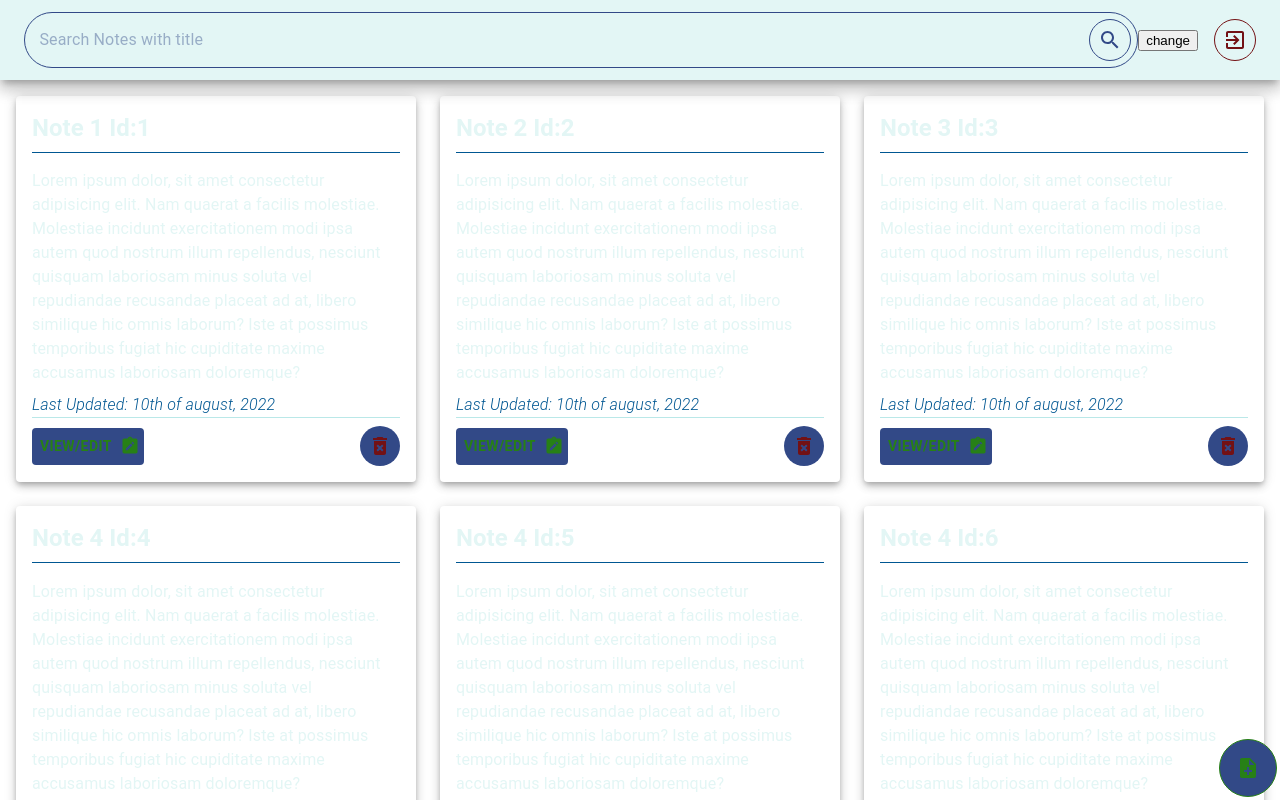
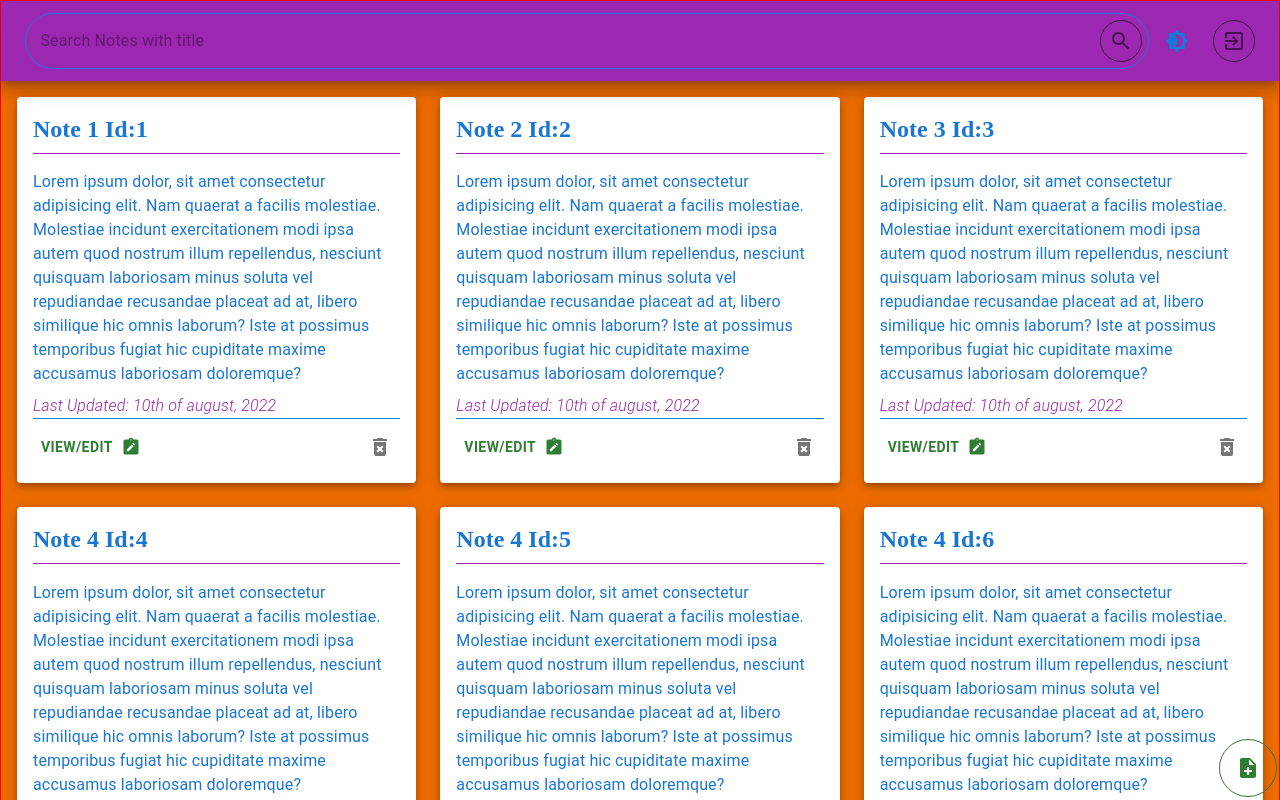
Before and after one commit to Folareen/sleek-notes, a React (Create React App) app: page / in a window 1280 px wide. Shown: the top 800 px of the page. Built offline with nearby package versions, Linux system fonts and the light colour scheme.

Commit message:
implemented material ui default colormode theme

```diff
--- a/src/App.js
+++ b/src/App.js
@@ -3,18 +3,22 @@ import { BrowserRouter as Router, Routes, Route } from "react-router-dom";
 import Login from "./pages/Login";
 import Signup from "./pages/Signup";
 import { ThemeContext, ThemeProvider } from "@emotion/react";
-import { lightModeTheme, darkModeTheme } from "./styles/theme";
-import { CssBaseline } from "@mui/material";
+import { createTheme, CssBaseline } from "@mui/material";
 import NotesPreview from "./pages/NotesPreview";
 import NotesFullView from "./pages/NotesFullView";
-import { ColorThemeContext } from "./context/themeContext";
+import { ColorModeContext } from "./context/ColorModeContext";
+
 export default function App() {
-  const { darkThemeMode, setDarkThemeMode } = useContext(ColorThemeContext);
+  const { mode, setMode } = useContext(ColorModeContext);
 
-  console.log(darkThemeMode);
+  const theme = createTheme({
+    palette: {
+      mode,
+    },
+  });
 
   return (
-    <ThemeProvider theme={darkThemeMode ? darkModeTheme : lightModeTheme}>
+    <ThemeProvider theme={theme}>
       <CssBaseline />
       <Router>
         {false ? (
--- a/src/components/ColorModeButton.jsx
+++ b/src/components/ColorModeButton.jsx
@@ -1,15 +1,34 @@
 import React, {useContext} from 'react'
-import { ColorThemeContext } from '../context/themeContext'
+import { ColorModeContext } from '../context/ColorModeContext'
+import Brightness4Icon from "@mui/icons-material/Brightness4";
+import Brightness7Icon from "@mui/icons-material/Brightness7";
+import IconButton from "@mui/material/IconButton";
 
 const ColorModeButton = () => {
 
-    const { darkThemeMode, setDarkThemeMode} = useContext(ColorThemeContext)
+  const {mode, setMode} = useContext(ColorModeContext)
+
+  const toggleColorMode = () => {
+    if(mode === 'light'){
+      setMode('dark')
+    }else{
+      setMode('light')
+    }
+  }
 
 
   return (
-    <button onClick={() => {setDarkThemeMode(!darkThemeMode)}}>
-        change
-    </button>
+      <IconButton
+        sx={{ ml: 1 }}
+        onClick={toggleColorMode}
+        color="inherit"
+      >
+        {mode === "dark" ? (
+          <Brightness7Icon />
+        ) : (
+          <Brightness4Icon />
+        )}
+      </IconButton>
   )
 }
 
--- a/src/components/NotesPreviewCard.jsx
+++ b/src/components/NotesPreviewCard.jsx
@@ -5,11 +5,11 @@ import NoteAltIcon from '@mui/icons-material/NoteAlt';
 
 export default function NotesPreviewCard ({id, title, body, date}){
         return (
-            <Card sx={{px:2, py:1}} elevation={5}>
+            <Card sx={{px:2, py:1, bgcolor: 'light.main'}} elevation={5}>
 
                 <CardContent sx={{p:0}}>
 
-                    <Typography gutterBottom component="h2" variant='h5' sx={{fontWeight: 'bold',textTransform: 'capitalize', color:'primary.main', borderBottom: 1, borderColor: 'secondary.main', py:1}} >
+                    <Typography gutterBottom component="h2" variant='h5' sx={{fontWeight: 'bold',textTransform: 'capitalize', color:'primary.main', borderBottom: 1, borderColor: 'secondary.main', py:1, fontFamily: 'poppins'}} >
                     {title} id:{id}
                     </Typography>
 
--- /dev/null
+++ b/src/context/ColorModeContext.js
@@ -0,0 +1,15 @@
+import { createContext, useState } from "react";
+
+export const ColorModeContext = createContext();
+
+const ColorModeContextProvider = ({ children }) => {
+  const [mode, setMode] = useState("light");
+
+  return (
+    <ColorModeContext.Provider value={{ mode, setMode }}>
+      {children}
+    </ColorModeContext.Provider>
+  );
+};
+
+export default ColorModeContextProvider;
--- a/src/context/themeContext.js
+++ /dev/null
@@ -1,15 +0,0 @@
-import { createContext, useState } from "react";
-
-export const ColorThemeContext = createContext();
-
-const ThemeContextProvider = ({ children }) => {
-  const [darkThemeMode, setDarkThemeMode] = useState(true);
-
-  return (
-    <ColorThemeContext.Provider value={{ darkThemeMode, setDarkThemeMode }}>
-      {children}
-    </ColorThemeContext.Provider>
-  );
-};
-
-export default ThemeContextProvider;
--- a/src/index.js
+++ b/src/index.js
@@ -1,11 +1,11 @@
 import React from "react";
 import ReactDOM from "react-dom/client";
 import App from "./App";
-import ThemeContextProvider from "./context/themeContext";
+import ColorModeContextProvider from "./context/ColorModeContext";
 
 const root = ReactDOM.createRoot(document.getElementById("root"));
 root.render(
-  <ThemeContextProvider>
+  <ColorModeContextProvider>
     <App />
-  </ThemeContextProvider>
+  </ColorModeContextProvider>
 );
--- a/src/pages/NotesFullView.jsx
+++ b/src/pages/NotesFullView.jsx
@@ -28,7 +28,7 @@ export default function NotesFullView ({id, title, body, date}) {
     }
 
     return (
-    <Box sx={{height: '100vh'}}>
+    <Box sx={{height: '100vh', bgcolor:'danger.main'}}>
 
         <AppBar position='sticky' >
             <Toolbar sx={{display: 'flex', justifyContent: 'space-between'}}>
--- a/src/pages/NotesPreview.jsx
+++ b/src/pages/NotesPreview.jsx
@@ -11,8 +11,8 @@ import ColorModeButton from '../components/ColorModeButton'
 
 export default function NotesPreview () {
     return (
-    <Box >
-        <AppBar position="sticky" sx={{color:'light.main', py: 1}} elevation={10}>
+    <Box sx={{bgcolor: 'warning.main', border: '1px solid red'}} >
+        <AppBar position="sticky" sx={{color:'primary.main', py: 1, bgcolor: 'secondary.main'}} elevation={10}>
             <Toolbar sx={{display: 'flex', justifyContent:'space-between'}} >
 
                 <Box sx={{flex: 1, border:1,borderRadius: 10, display:'flex', color: 'light.main', p: 0.8}}>
--- a/src/styles/theme.js
+++ /dev/null
@@ -1,47 +0,0 @@
-import { createTheme } from "@mui/material/styles";
-
-export const lightModeTheme = createTheme({
-  palette: {
-    primary: {
-      main: "#324987",
-    },
-    secondary: {
-      main: "#005792",
-    },
-    info: {
-      main: "#BAE8E8",
-    },
-    danger: {
-      main: "#731114",
-    },
-    success: {
-      main: "#278016",
-    },
-    light: {
-      main: "#E3F6F5",
-    },
-  },
-});
-
-export const darkModeTheme = createTheme({
-  palette: {
-    primary: {
-      main: "#E3F6F5",
-    },
-    secondary: {
-      main: "#005792",
-    },
-    info: {
-      main: "#BAE8E8",
-    },
-    danger: {
-      main: "#731114",
-    },
-    success: {
-      main: "#278016",
-    },
-    light: {
-      main: "#324987",
-    },
-  },
-});
```
